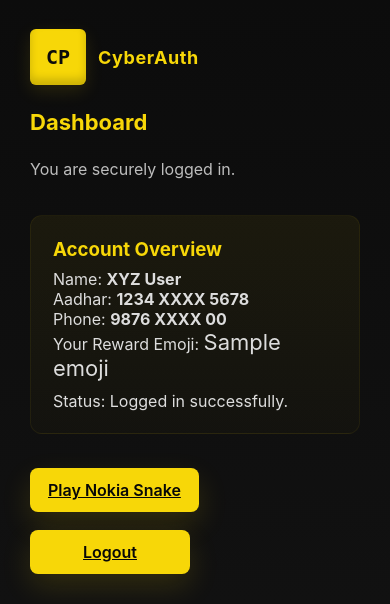
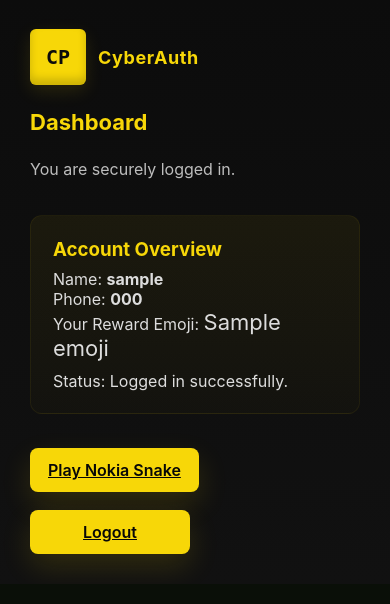
Before and after one commit to CodeWithAnurup/login-system-project, a Flask app: template templates/dashboard.html in a window 390 px wide. Shown: the part 549-1153 px from the top of the page. After the commit the page ends 1127 px from the top, so only its background shows below. Run offline with Flask 3, Linux system fonts and the light colour scheme; the template is opened without the code that fills it: most values are stand-ins (such as "Sample title", 1, 10 or a date in 2020); parts of the project's set-up code (start-up, migrations or seed data) failed here and were passed over.

Commit message:
Remove Aadhar and make dashboard dynamic with actual user Name and Phone

```diff
--- a/app.py
+++ b/app.py
@@ -202,7 +202,7 @@ def dashboard():
         return redirect('/login')
 
     user = get_user_by_name(session['username'])
-    return render_template("dashboard.html", username=user['name'], emoji=user['emoji'])
+    return render_template("dashboard.html", username=user['name'], phone=user['phone'], emoji=user['emoji'])
 
 
 # -------- LOGOUT --------
--- a/templates/dashboard.html
+++ b/templates/dashboard.html
@@ -30,9 +30,8 @@
         <h3 style="margin-bottom:8px;color:#f7d708">Account Overview</h3>
 
         <!-- Safe, non-personal display -->
-        <p style="color:#ddd">Name: <strong>XYZ User</strong></p>
-        <p style="color:#ddd">Aadhar: <strong>1234 XXXX 5678</strong></p>
-        <p style="color:#ddd">Phone: <strong>9876 XXXX 00</strong></p>
+        <p style="color:#ddd">Name: <strong>{{ username }}</strong></p>
+        <p style="color:#ddd">Phone: <strong>{{ phone }}</strong></p>
 
         <!-- Emoji reward -->
         <p style="color:#ddd">Your Reward Emoji:
@@ -43,7 +42,7 @@
       </div>
        <!-- play button for snake game -->
         <a href="{{ url_for('snake_game') }}?username={{ username }}" class="btn">Play Nokia Snake</a>
-      <a href="/" class="btn">Logout</a>
+      <a href="/logout" class="btn">Logout</a>
 
     </div>
   </div>
```
